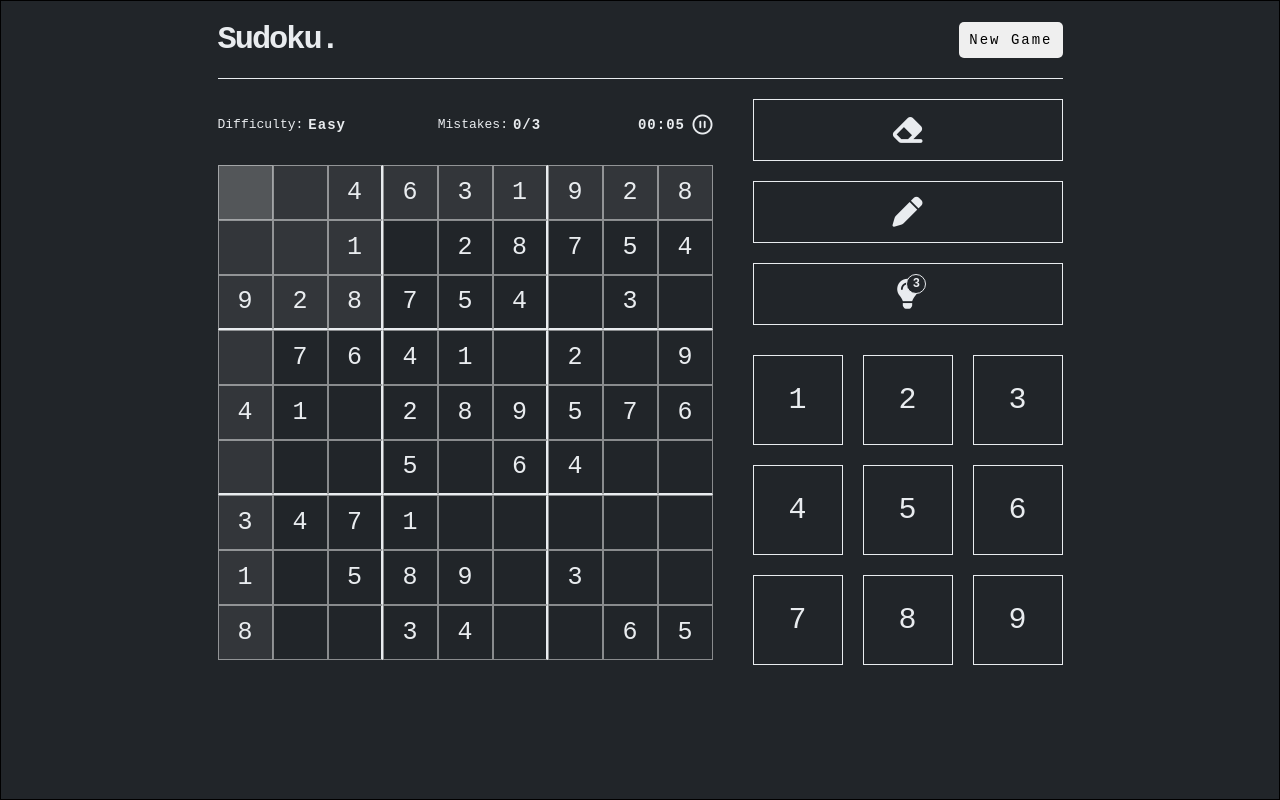
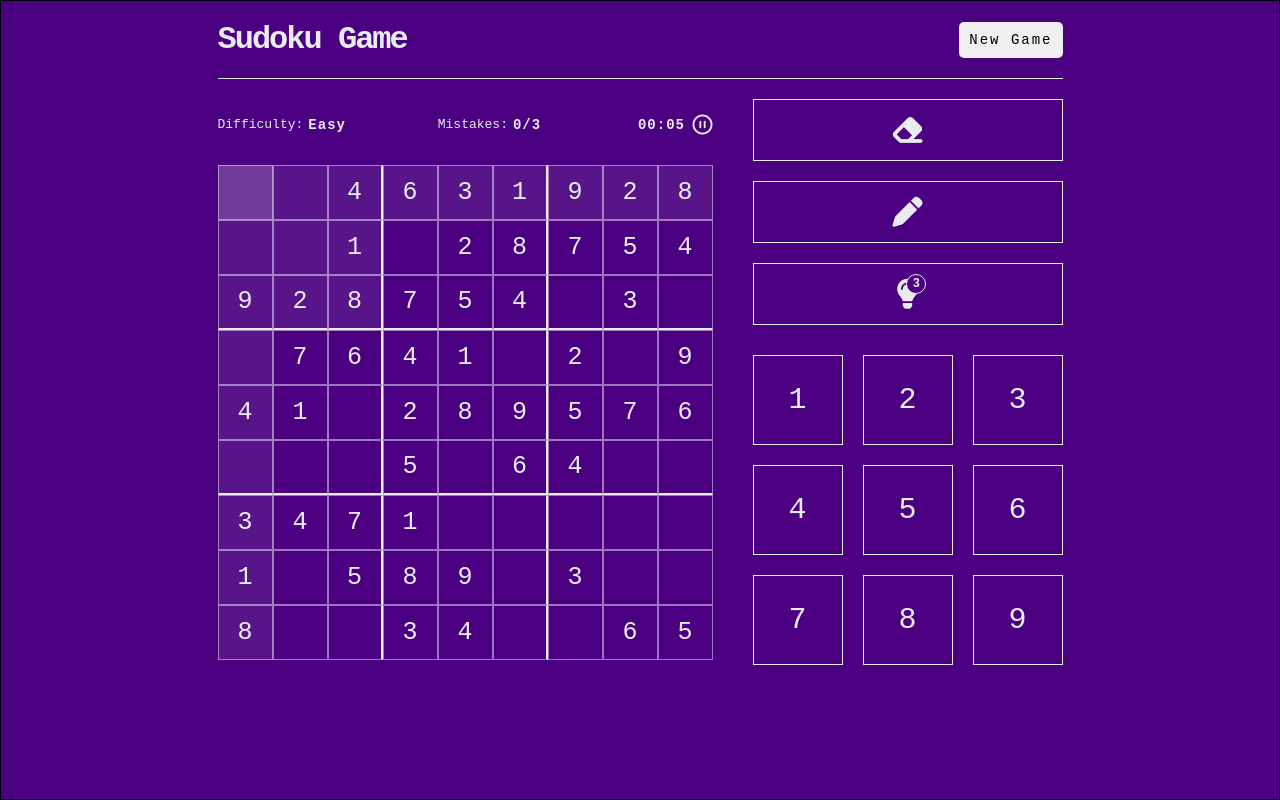
Before and after one commit to pujanjoci/sudoku, a plain HTML site: page index.html in a window 1280 px wide. Drawn offline with Linux system fonts and the light colour scheme.

Commit message:
updated color theme

```diff
--- a/index.html
+++ b/index.html
@@ -11,7 +11,7 @@
     <body>
         <main>
             <header>
-                <h1 class="game-name">Sudoku.</h1>
+                <h1 class="game-name">Sudoku Game</h1>
                 <button class="new-game">
                     New Game
                     <div class="select-difficulty">
--- a/style.css
+++ b/style.css
@@ -1,9 +1,9 @@
 :root {
-    --background-color: rgba(33, 37, 41, 1);
+    --background-color: rgb(75, 0, 130);
     --primary-text-color: rgba(233, 236, 239, 1);
-    --highlight-color: rgba(205, 212, 218, 1);
-    --border-color: rgba(233, 236, 239, 1);
-    --error-color: #e63946;
+    --highlight-color: rgb(17, 107, 185);
+    --border-color: rgb(0, 0, 0);
+    --error-color: #e6192a;
     --cell-size: 55px;
     --font-family: monospace;
     --font-size-small: 14px;
```
